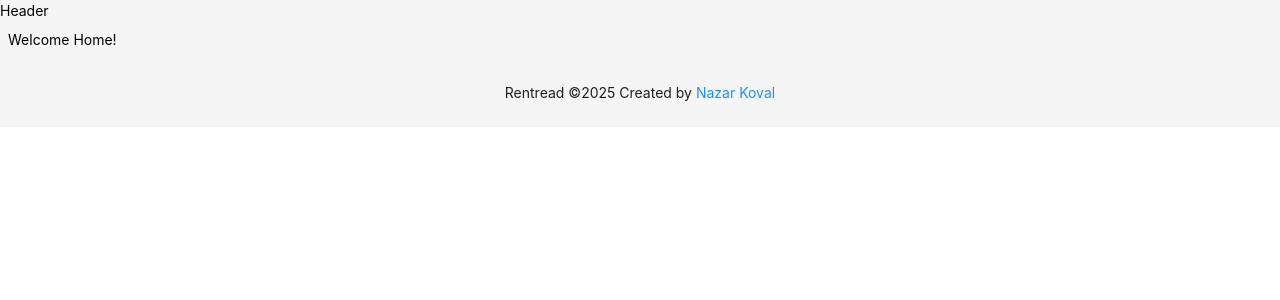
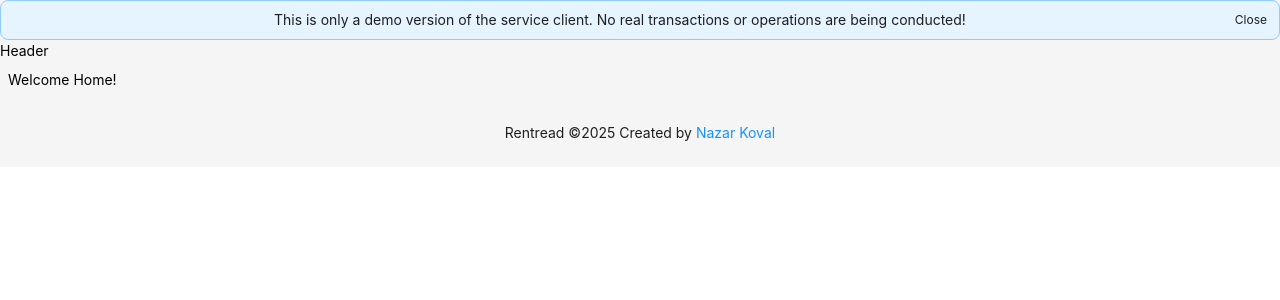
Before and after one commit to Liknox/rentread, a React (Vite) app: page / in a window 1280 px wide. Shown: the top 300 px of the page. Built offline with nearby package versions, Linux system fonts and the light colour scheme.

Commit message:
feat: create location-alert component

```diff
--- a/src/pages/layout/index.tsx
+++ b/src/pages/layout/index.tsx
@@ -5,12 +5,14 @@ import { Footer } from "widgets/footer"
 import { Header } from "widgets/header"
 
 import { useResetScrollAtEveryPage } from "@pages/hooks"
+import { LocationAlert } from "@shared/ui/location-alert"
 
 const Layout = () => {
    useResetScrollAtEveryPage()
 
    return (
       <AntLayout>
+         <LocationAlert />
          <Header />
          <Outlet />
          <Footer />
--- /dev/null
+++ b/src/shared/ui/index.ts
@@ -0,0 +1 @@
+export { LocationAlert } from "./location-alert"
--- /dev/null
+++ b/src/shared/ui/location-alert/index.tsx
@@ -0,0 +1,12 @@
+import { Alert } from "antd"
+
+export const LocationAlert = () => (
+   <Alert
+      className="text-center"
+      message="This is only a demo version of the service client. No real transactions or operations are being conducted!"
+      type="info"
+      closable={{
+         closeIcon: <div>Close</div>,
+      }}
+   />
+)
```
